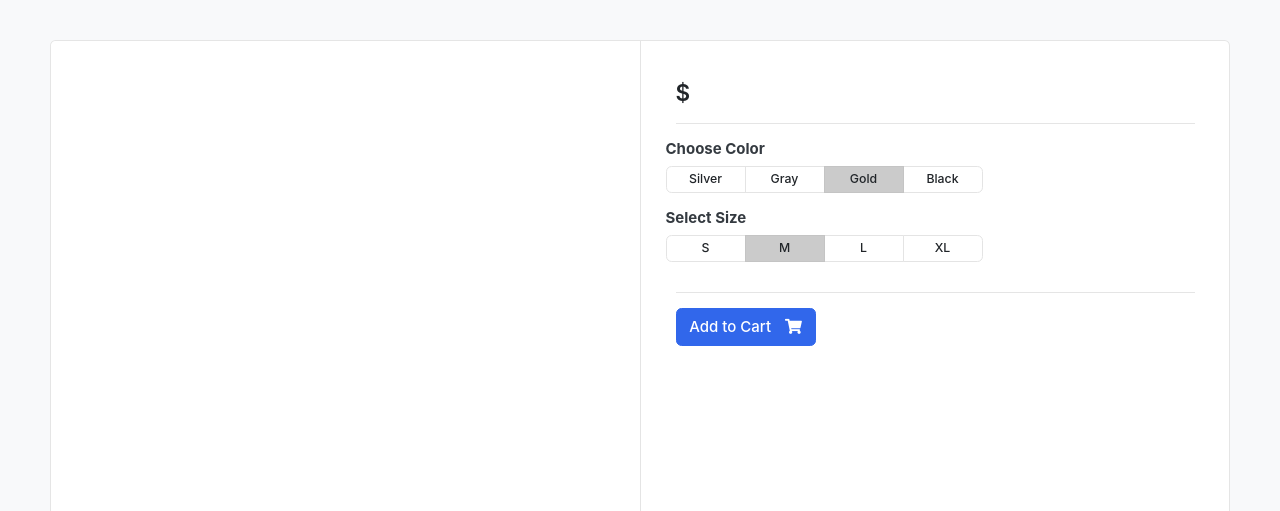
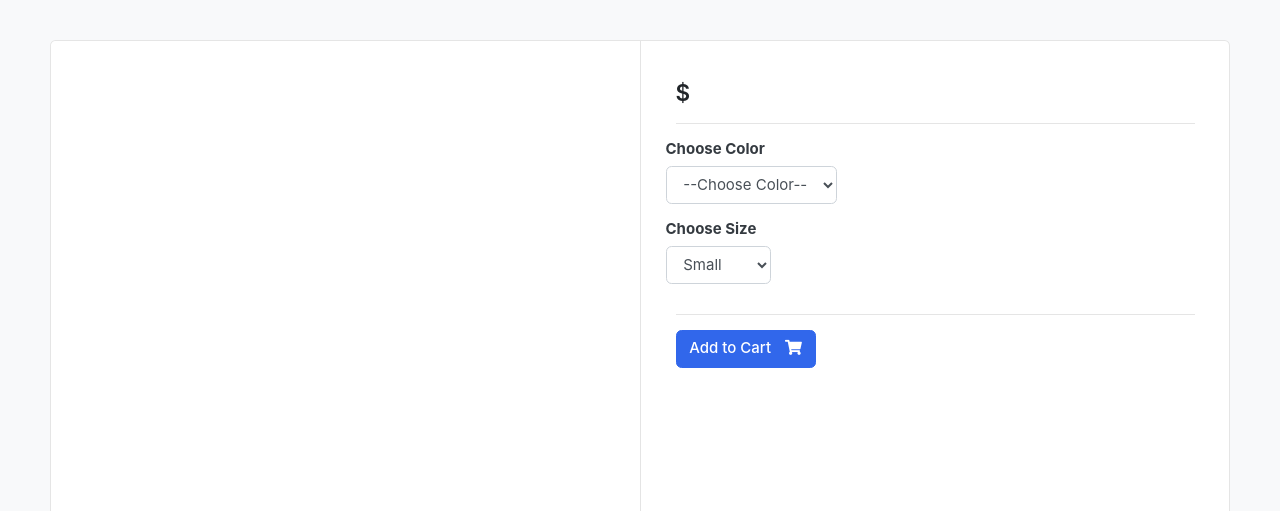
Before and after one commit to AgnosticMe/gadget-zone, a Django app: template templates/store/product_details.html in a window 1280 px wide. Shown: the part 118-629 px from the top of the page. Run offline with Django 3.2, Linux system fonts and the light colour scheme; the template is opened without the code that fills it, so the values that code supplies are empty; some libraries are stand-ins or nearby versions; some web fonts are replaced.

Commit message:
start product variation model & show it in product detail page

```diff
--- a/templates/store/product_details.html
+++ b/templates/store/product_details.html
@@ -36,6 +36,8 @@
 
 		</aside>
 		<main class="col-md-6 border-left">
+
+<form action="{% url 'carts:add_to_cart' single_product.id %}" method="POST">
 	<article class="content-body">
 
 	<h2 class="title">{{ single_product.product_name }}</h2>
@@ -51,39 +53,22 @@
 		<div class="row">
 			<div class="item-option-select">
 				<h6>Choose Color</h6>
-			<div class="btn-group btn-group-sm btn-group-toggle" data-toggle="buttons">
-			  <label class="btn btn-light">
-			    <input type="radio" name="radio_color"> Silver
-			  </label>
-			  <label class="btn btn-light">
-			    <input type="radio" name="radio_color" > Gray
-			  </label>
-			  <label class="btn btn-light active">
-			    <input type="radio" name="radio_color checked"> Gold
-			  </label>
-			  <label class="btn btn-light">
-			    <input type="radio" name="radio_color"> Black
-			  </label>
-			</div>
+					<select name="color"  class="form-control" required>
+						<option value="" disabled selected>--Choose Color--</option>
+					{% for option in single_product.variation_set.all %}
+						<option value="{{ option.variation_value }}">{{ option.variation_value | capfirst }}</option>
+					{% endfor %}
+					</select>
 			</div>
 		</div> <!-- row.// -->
 		<div class="row">
 			<div class="item-option-select">
-			<h6>Select Size</h6>
-			<div class="btn-group btn-group-sm btn-group-toggle" data-toggle="buttons">
-			  <label class="btn btn-light">
-			    <input type="radio" name="radio_color"> S
-			  </label>
-			  <label class="btn btn-light active">
-			    <input type="radio" name="radio_color" checked> M
-			  </label>
-			  <label class="btn btn-light">
-			    <input type="radio" name="radio_color"> L
-			  </label>
-			  <label class="btn btn-light">
-			    <input type="radio" name="radio_color"> XL
-			  </label>
-			</div>
+				<h6>Choose Size</h6>
+					<select name="color" class="form-control">
+						<option value="small">Small</option>
+						<option value="medium">Medium</option>
+						<option value="large">Large</option>
+					</select>
 			</div>
 		</div> <!-- row.// -->
 		<hr>
@@ -95,12 +80,12 @@
 				<a href="#" class="btn  btn-success disabled">  <span class="text">Added to Cart</span> <i class="fas fa-check"></i>  </a>
 				<a href="{% url 'carts:cart' %}" class="btn  btn-outline-primary">  <span class="text">View Cart</span> <i class="fas fa-eye"></i>  </a>
 			{% else %}
-       		 <a href="{% url 'carts:add_to_cart' single_product.id %}" class="btn  btn-primary">  <span class="text">Add to Cart</span> <i class="fas fa-shopping-cart"></i>  </a>
+				<button type="submit" class="btn  btn-primary">  <span class="text">Add to Cart</span> <i class="fas fa-shopping-cart"></i>  </button>
 			{% endif %}
 		{% endif %}
+	</article> <!-- product-info-aside .// -->
+</form>
 
-
-</article> <!-- product-info-aside .// -->
 		</main> <!-- col.// -->
 	</div> <!-- row.// -->
 </div> <!-- card.// -->
```
Also changed, not shown: store/admin.py (+8 -1 lines), store/models.py (+20 -0 lines), store/migrations/0004_variation.py (added). Lines whose indentation alone changed are shown as unchanged.
